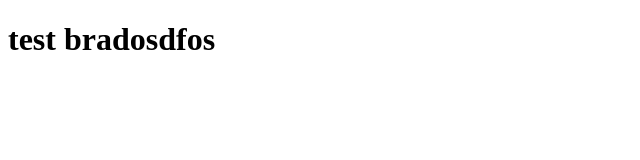
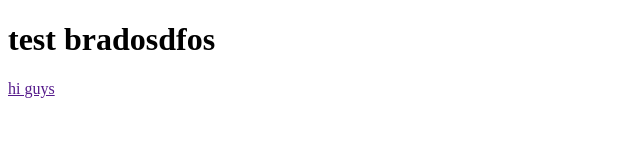
Before and after one commit to usuptalipov123/qwertyuiop-, a plain HTML site: page index.html in a window 1280 px wide. Shown: the full height of the page, 0-640 px from the left. Drawn offline with Linux system fonts and the light colour scheme.

Commit message:
add a to index on 11 line

```diff
--- a/index.html
+++ b/index.html
@@ -10,5 +10,6 @@
     <h1>
         test bradosdfos
     </h1>
+    <a href="">hi guys</a>
 </body>
 </html>
```
